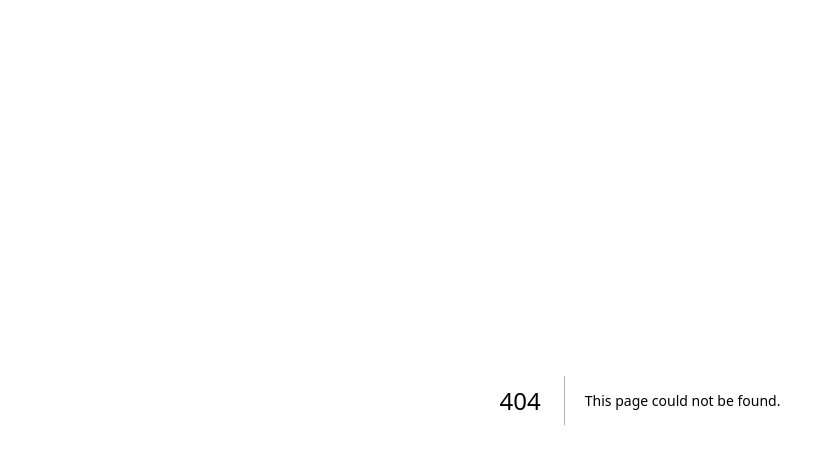
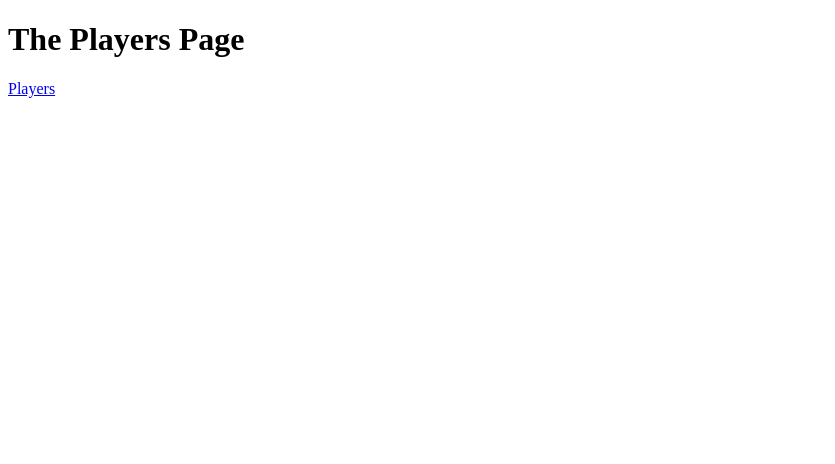
Before and after one commit to davidklempfner1/unihockey, a Next.js app: page /players in a window 1280 px wide. Before the commit this address had no page. Shown: the top 464 px of the page, without its empty margins (0-835 px from the left). Built offline with nearby package versions, Linux system fonts and the light colour scheme.

Commit message:
Link to Players server component

```diff
--- a/src/app/layout.tsx
+++ b/src/app/layout.tsx
@@ -1,3 +1,5 @@
+import Link from 'next/link';
+
 export const metadata = {
     title: 'My App',
     description: 'Barebones Next.js App',
@@ -7,6 +9,7 @@ export const metadata = {
     return (
       <html lang="en">
         <body>{children}</body>
+        <Link href="/players">Players</Link>
       </html>
     );
   }
--- /dev/null
+++ b/src/app/players/page.tsx
@@ -0,0 +1,10 @@
+// 'use client';
+
+export default function Page() {
+    return (
+        <>
+            <h1>The Players Page</h1>
+            {/* <button onClick={() => alert('Hello from /players')}>Click me!</button> */}
+        </>
+    );
+}
```
